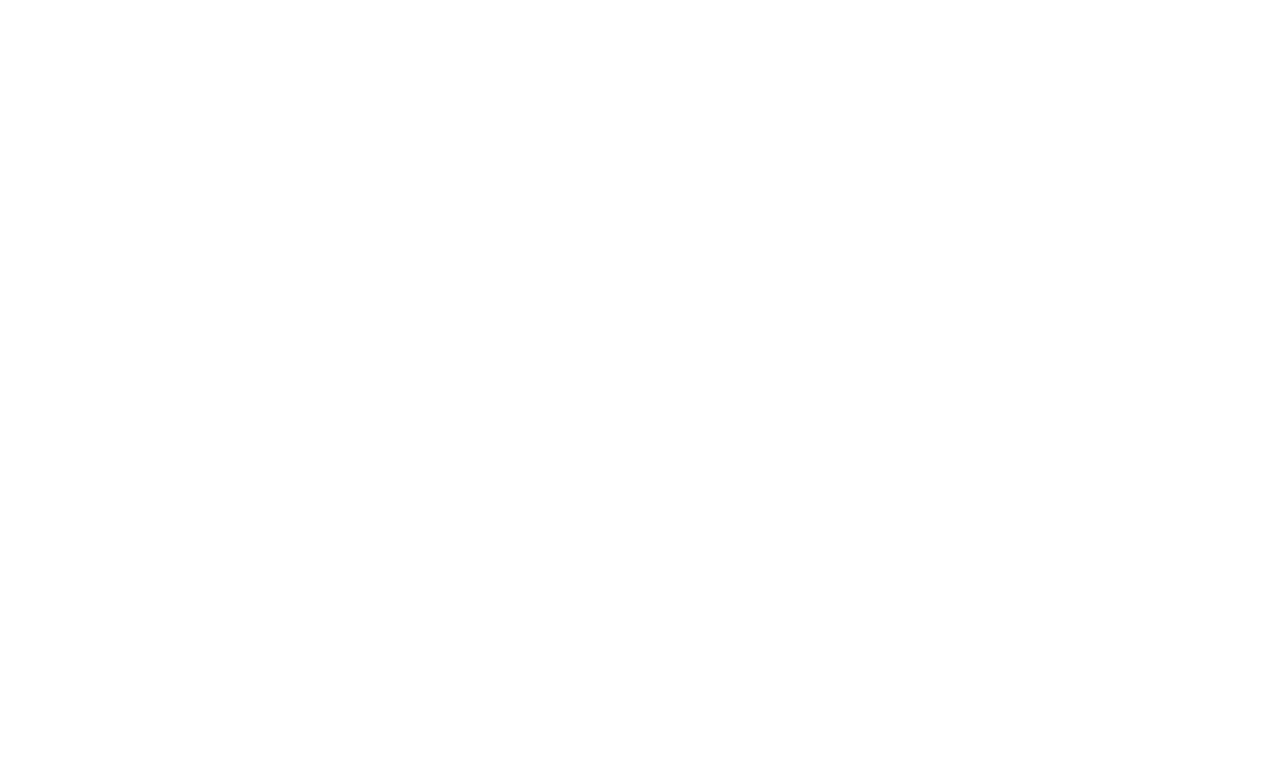
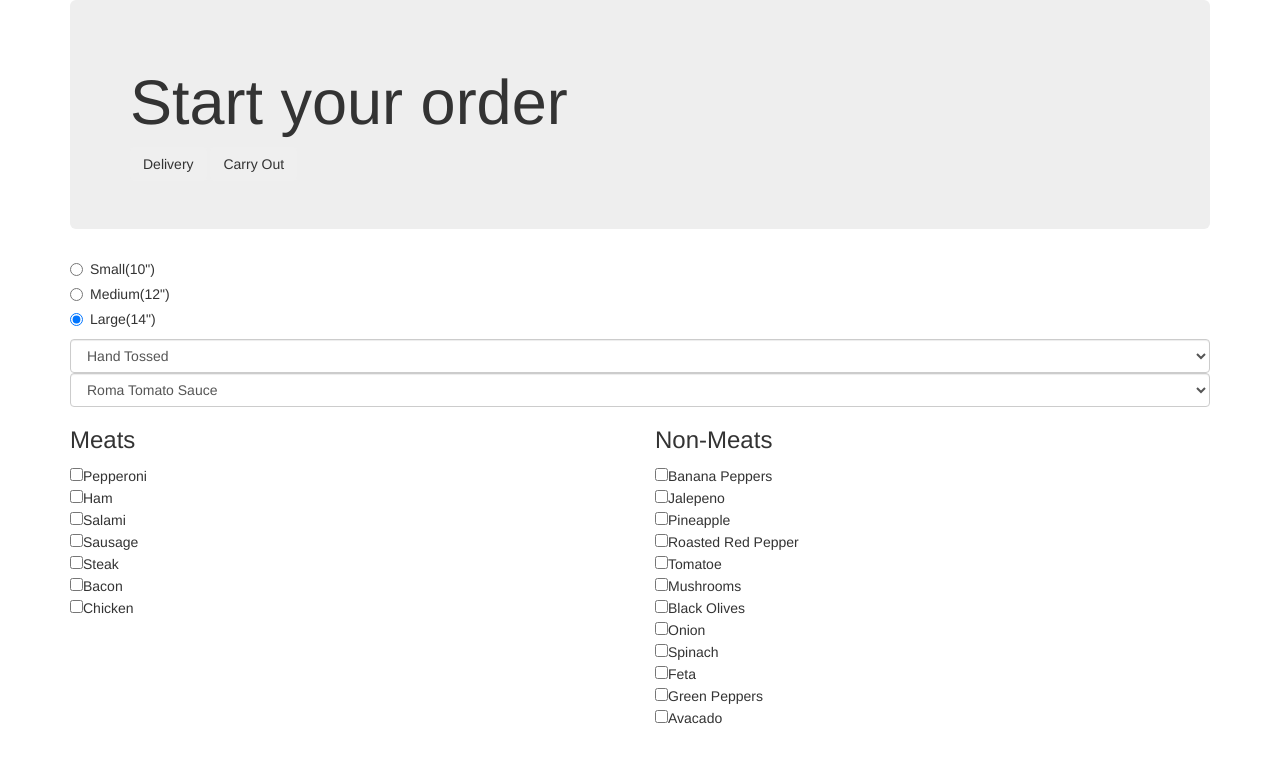
Before and after one commit to heltmm/pizza-builder, a plain HTML site: page index.html in a window 1280 px wide. Drawn offline with Linux system fonts and the light colour scheme.

Commit message:
basic input forms added

```diff
--- a/index.html
+++ b/index.html
@@ -8,7 +8,77 @@
     <title>Pizza Builder</title>
   </head>
   <body>
-
-
+    <div class="container">
+      <div class="jumbotron">
+        <h1>Start your order</h1>
+        <button class="btn" id="delivery">Delivery</button>
+        <button class="btn" id="delivery">Carry Out</button>
+      </div>
+      <form id="sizeForm">
+        <div class="radio">
+          <label>
+            <input type="radio" name="size" value="small">
+            Small(10")
+          </label>
+        </div>
+        <div class="radio">
+          <label>
+            <input type="radio" name="size" value="medium">
+            Medium(12")
+          </label>
+        </div>
+        <div class="radio">
+          <label>
+            <input type="radio" name="size" value="large" checked>
+            Large(14")
+          </label>
+        </div>
+      </form>
+      <form id="crustForm">
+        <select class="form-control" id="crust">
+          <option value="1">Hand Tossed</option>
+          <option value="2">Handmade Pan</option>
+          <option value="3">Thin crust</option>
+          <option value="4">Gluten Free</option>
+        </select>
+      </form>
+      <form id="sauceForm">
+        <select class="form-control" id="crust">
+          <option value="Roma Tomato Sauce">Roma Tomato Sauce</option>
+          <option value="Garlic and Olive oil">Garlic and Olive oil</option>
+          <option value="Parmesan White Sauce">Parmesan White Sauce</option>
+          <option value="No Sauce">No Sauce</option>
+        </select>
+      </form>
+      <form id="toppingsForm">
+        <div class="row">
+          <div class="col-md-6">
+            <h3>Meats</h3>
+            <input type="checkbox" name="meatTopping" value="pepperoni">Pepperoni<br>
+            <input type="checkbox" name="meatTopping" value="ham">Ham<br>
+            <input type="checkbox" name="meatTopping" value="salami">Salami<br>
+            <input type="checkbox" name="meatTopping" value="sausage">Sausage<br>
+            <input type="checkbox" name="meatTopping" value="steak">Steak<br>
+            <input type="checkbox" name="meatTopping" value="bacon">Bacon<br>
+            <input type="checkbox" name="meatTopping" value="chicken">Chicken<br>
+          </div>
+          <div class="col-md-6">
+            <h3>Non-Meats</h3>
+            <input type="checkbox" name="nonMeatTopping" value="bannana peppers">Banana Peppers<br>
+            <input type="checkbox" name="nonMeatTopping" value="jalepeno">Jalepeno<br>
+            <input type="checkbox" name="nonMeatTopping" value="pineapple">Pineapple<br>
+            <input type="checkbox" name="nonMeatTopping" value="red peppers">Roasted Red Pepper<br>
+            <input type="checkbox" name="nonMeatTopping" value="tomatoe">Tomatoe<br>
+            <input type="checkbox" name="nonMeatTopping" value="mushrooms">Mushrooms<br>
+            <input type="checkbox" name="nonMeatTopping" value="olives">Black Olives<br>
+            <input type="checkbox" name="nonMeatTopping" value="onion">Onion<br>
+            <input type="checkbox" name="nonMeatTopping" value="spinach">Spinach<br>
+            <input type="checkbox" name="nonMeatTopping" value="feta">Feta<br>
+            <input type="checkbox" name="nonMeatTopping" value="green peppers">Green Peppers<br>
+            <input type="checkbox" name="nonMeatTopping" value="avacado">Avacado<br>
+          </div>
+        </div>
+      </form>
+    </div>
   </body>
 </html>
```
